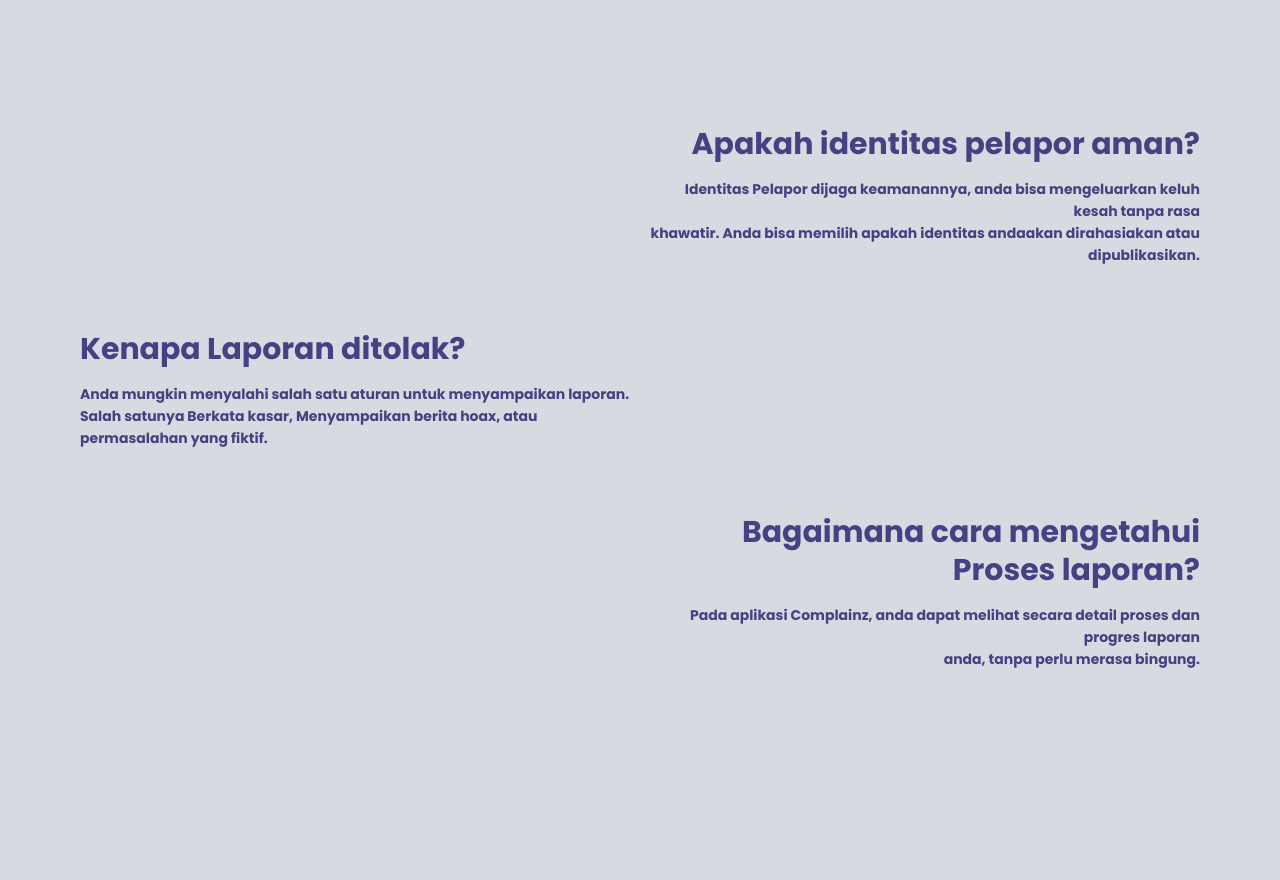
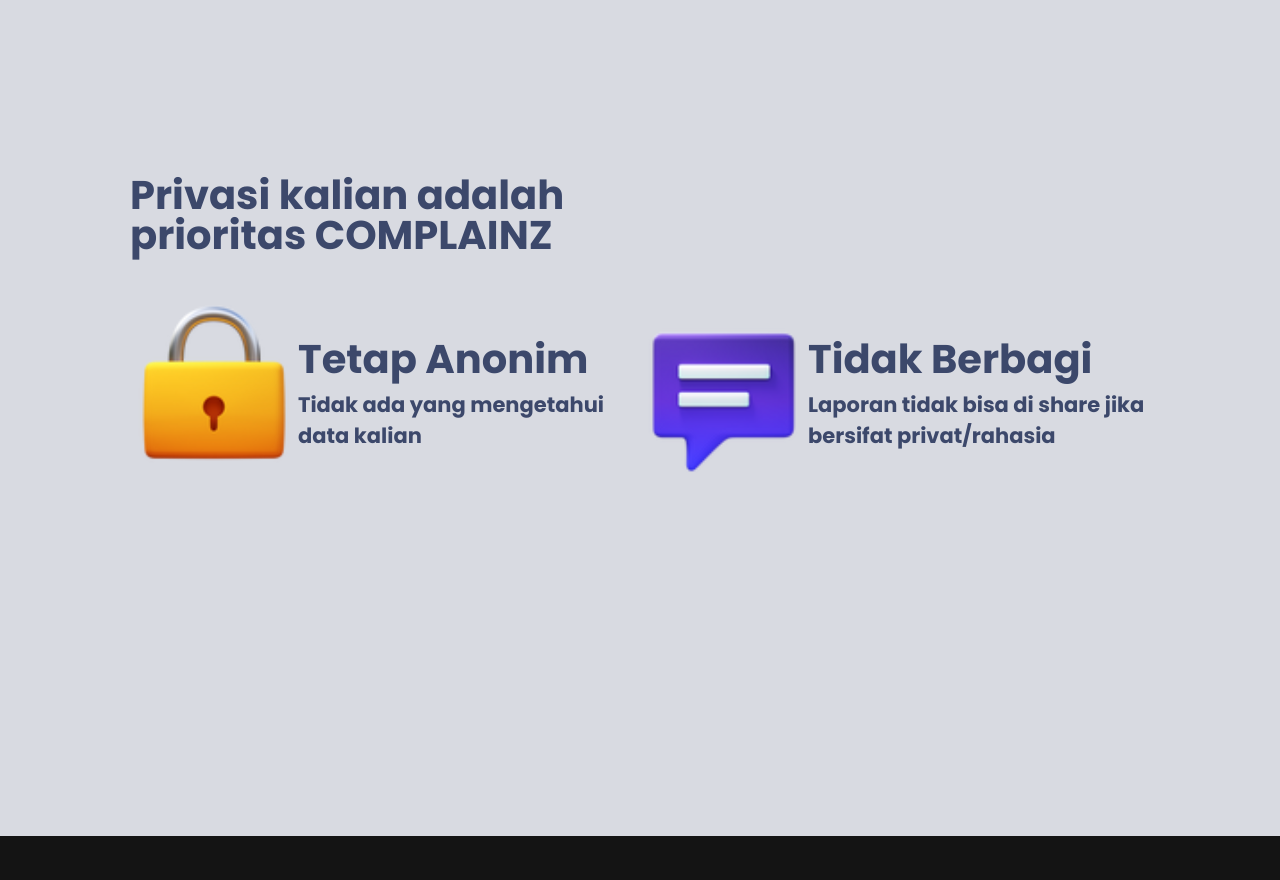
Before and after one commit to Capstone-Alta-19/React-Ecomplaint, a React (Vite) app: page / in a window 1280 px wide. Shown: the part 1440-2320 px from the top of the page. Built offline with nearby package versions, Linux system fonts and the light colour scheme.

Commit message:
update homepage

```diff
--- a/src/assets/index.jsx
+++ b/src/assets/index.jsx
@@ -18,6 +18,8 @@
 import Carousel4 from "./images/carousel4.svg";
 import Bell from "./images/Bell_pin.svg";
 import ImageAdmin from "./images/ImgSuperAdmin.svg";
+import Gembok from "./images/Lock.svg";
+import Pesan from "./images/Comments.svg";
 
 export {
   EComplain,
@@ -40,4 +42,6 @@
   email,
   isiform,
   back,
+  Gembok,
+  Pesan
 };
--- a/src/pages/homePage/abi/HomePage4.jsx
+++ b/src/pages/homePage/abi/HomePage4.jsx
@@ -1,54 +1,40 @@
 import React from "react";
 import { Row, Col, Typography } from "antd";
 import "./homePage4.css";
-import Gap from "../../../components/gap/Gap";
-
-const { Title, Paragraph } = Typography;
+import { Gembok, Pesan } from "../../../assets";
 
 const HomePage4 = () => {
   return (
-    <div className="homePage">
-      <Row justify="end" className="section">
-        <Col xs={24} sm={24} md={18} lg={12}>
-          <div className="content-1">
-            <Title level={2} style={{ fontWeight: "bold" }}>
-              Apakah identitas pelapor aman?
-            </Title>
-            <Paragraph>
-              Identitas Pelapor dijaga keamanannya, anda bisa mengeluarkan keluh
-              kesah tanpa rasa <br /> khawatir. Anda bisa memilih apakah
-              identitas andaakan dirahasiakan atau <br /> dipublikasikan.
-            </Paragraph>
-          </div>
+    <div className="privasi">
+      <h1 className="title-privasi">
+        Privasi kalian adalah prioritas COMPLAINZ
+      </h1>
+      <Row justify="center" className="contentMaster">
+        <Col>
+          <Row align="middle">
+            <Col>
+              <img height={168} src={Gembok} alt="gembok" />
+            </Col>
+            <Col className="content-privasi">
+              <h1 className="titleContentPriv">Tetap Anonim</h1>
+              <h2 className="paragrafContentPriv">
+                Tidak ada yang mengetahui data kalian
+              </h2>
+            </Col>
+          </Row>
         </Col>
-      </Row>
-      <Gap height={50} />
-      <Row justify="left" className="section">
-        <Col xs={24} sm={24} md={18} lg={12}>
-          <div className="content-2">
-            <Title level={2} style={{ fontWeight: "bold" }}>
-              Kenapa Laporan ditolak?
-            </Title>
-            <Paragraph>
-              Anda mungkin menyalahi salah satu aturan untuk menyampaikan
-              laporan. Salah satunya Berkata kasar, Menyampaikan berita hoax,
-              atau permasalahan yang fiktif.
-            </Paragraph>
-          </div>
-        </Col>
-      </Row>
-      <Gap height={50} />
-      <Row justify="end" className="section">
-        <Col xs={24} sm={24} md={18} lg={12}>
-          <div className="content-1">
-            <Title level={2} style={{ fontWeight: "bold" }}>
-              Bagaimana cara mengetahui Proses laporan?
-            </Title>
-            <Paragraph>
-              Pada aplikasi Complainz, anda dapat melihat secara detail proses
-              dan progres laporan <br /> anda, tanpa perlu merasa bingung.
-            </Paragraph>
-          </div>
+        <Col>
+          <Row align="middle">
+            <Col>
+              <img height={168} src={Pesan} alt="gembok" />
+            </Col>
+            <Col className="content-privasi">
+              <h1 className="titleContentPriv">Tidak Berbagi </h1>
+              <h2 className="paragrafContentPriv">
+                Laporan tidak bisa di share jika bersifat privat/rahasia
+              </h2>
+            </Col>
+          </Row>
         </Col>
       </Row>
     </div>
--- a/src/pages/homePage/abi/homePage4.css
+++ b/src/pages/homePage/abi/homePage4.css
@@ -1,13 +1,32 @@
-.homePage .section .content-1 .ant-typography {
-  color: rgb(67, 67, 131);
-  text-align: right;
+.privasi {
+  color: #3c486b;
   font-family: PoppinsBold;
 }
 
-/* Paragrap pakai Poppins, Header pakai PoppinsBold */
+.contentMaster {
+  margin-top: 50px;
+}
 
-.homePage .section .content-2 .ant-typography {
-  color: rgb(67, 67, 131);
-  text-align: left;
+.title-privasi {
+  margin: 50px;
   font-family: PoppinsBold;
+  font-weight: bold;
+  font-size: 40px;
+  width: 443px;
+  line-height: 40px;
 }
+
+.titleContentPriv {
+  font-family: PoppinsBold;
+  font-weight: bold;
+  font-size: 40px;
+}
+.paragrafContentPriv {
+  font-family: PoppinsBold;
+
+}
+
+.content-privasi {
+  width: 342px;
+
+}
```
Also changed, not shown: src/assets/images/Comments.svg (added), src/assets/images/Lock.svg (added).
